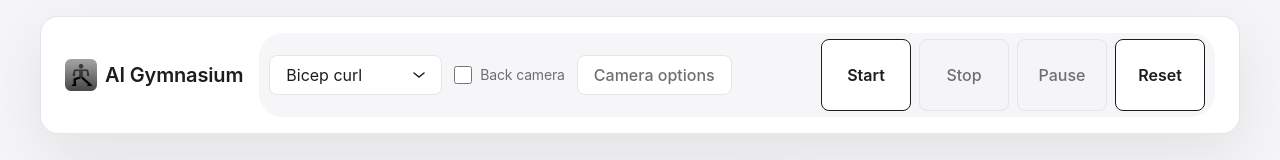
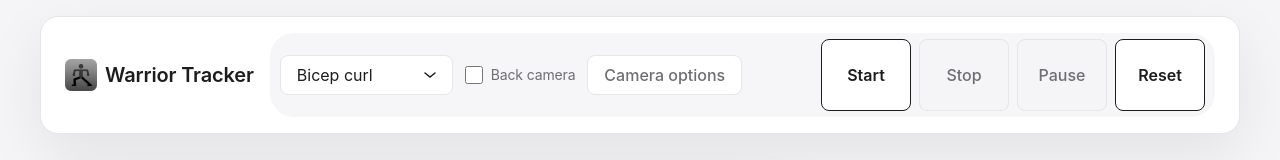
Before and after one commit to gautam7-github/MyGymTracker, a plain HTML site: page index.html in a window 1280 px wide. Shown: the top 160 px of the page. Drawn offline with Linux system fonts and the light colour scheme.

Commit message:
feat: update title and branding to reflect 'Warrior Tracker'

```diff
--- a/index.html
+++ b/index.html
@@ -3,21 +3,21 @@
 	<head>
 		<meta charset="UTF-8" />
 		<meta name="viewport" content="width=device-width, initial-scale=1.0" />
-		<title>AI Gymnasium Pose Tracker</title>
+		<title>AI Based Pose Tracker - Warrior Tracker</title>
 		<link rel="stylesheet" href="styles.css" />
 	</head>
 	<body>
 		<div class="app-container">
 			<header>
 				<div class="header-shell">
-					<div class="brand" aria-label="AI Gymnasium">
+					<div class="brand" aria-label="Warrior Tracker">
 						<img
 							src="assets/13cbf82d-5216-4174-add2-889c3448f2ce.png"
 							alt=""
 							role="presentation"
 							loading="lazy"
 						/>
-						<h1>AI Gymnasium</h1>
+						<h1>Warrior Tracker</h1>
 					</div>
 					<div
 						class="header-controls"
@@ -47,7 +47,10 @@
 								class="camera-toggle"
 								aria-label="Use back camera"
 							>
-								<input type="checkbox" id="rear-camera-toggle" />
+								<input
+									type="checkbox"
+									id="rear-camera-toggle"
+								/>
 								<span>Back camera</span>
 							</label>
 							<button
```
